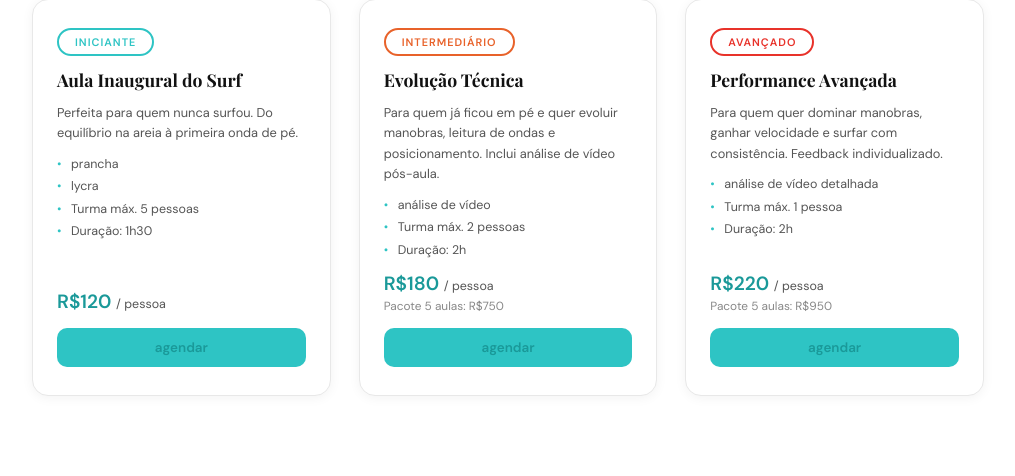
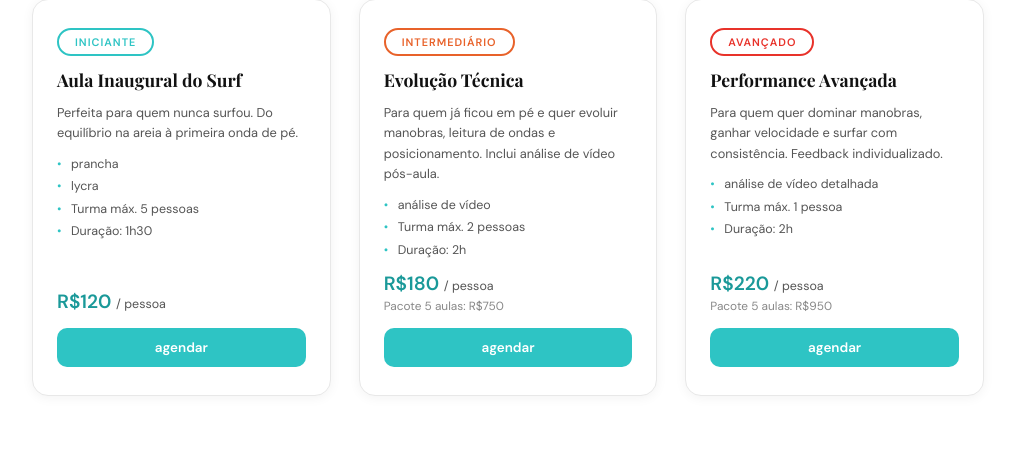
Before and after one commit to Eduardoluizfrancelianoda/BrunoSurf, a PHP site: page /escola.php in a window 1280 px wide. Shown: the part 396-872 px from the top of the page, without its empty margins (132-1147 px from the left). Run offline with PHP 8.4, Linux system fonts and the light colour scheme; data comes from the database, SQL or seed files in the repository; some web fonts are replaced.

Commit message:
css COmiit F3

```diff
--- a/css/aulas.css
+++ b/css/aulas.css
@@ -97,7 +97,7 @@
 
   .btn-agendar {
     display:block; width:100%; margin-top:14px;
-    padding:11px; background:var(--teal); color:var(--teal-dark);
+    padding:11px; background:var(--teal); color:white;
     border:none; border-radius:10px; font-family:'DM Sans',sans-serif;
     font-size:.84rem; font-weight:700; cursor:pointer;
     text-align:center; text-decoration:none;
```
